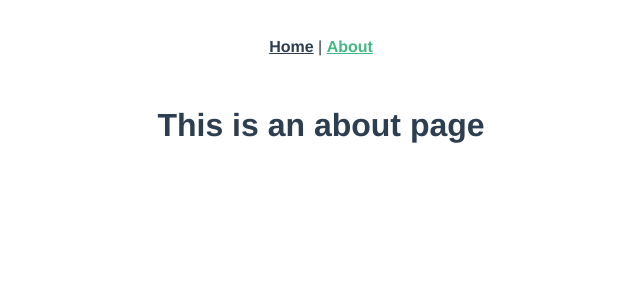
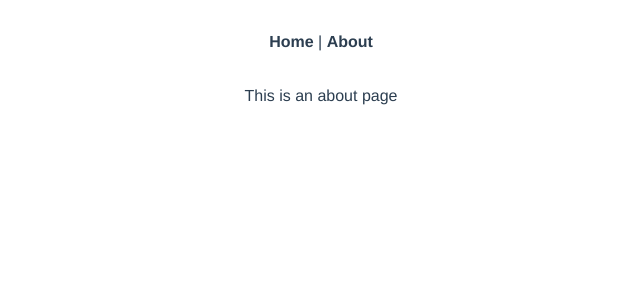
Before and after one commit to SE-Projekt-BDE-Frontend/todo-prototype, a Vue app: page /#/about in a window 1280 px wide. Shown: the top 300 px of the page, without its empty margins (319-959 px from the left). Built offline with nearby package versions, Linux system fonts and the light colour scheme.

Commit message:
feat(css): add tailwindcss

```diff
--- a/package.json
+++ b/package.json
@@ -29,12 +29,15 @@
     "@vue/eslint-config-prettier": "^6.0.0",
     "@vue/eslint-config-typescript": "^5.0.2",
     "@vue/test-utils": "^2.0.0-0",
+    "autoprefixer": "^9.8.6",
     "eslint": "^6.7.2",
     "eslint-plugin-prettier": "^3.1.3",
     "eslint-plugin-vue": "^7.0.0-0",
+    "postcss": "^7.0.35",
     "prettier": "^2.2.1",
     "sass": "^1.26.5",
     "sass-loader": "^8.0.2",
+    "tailwindcss": "npm:@tailwindcss/postcss7-compat@^2.0.2",
     "typescript": "~3.9.3",
     "vue-jest": "^5.0.0-0"
   }
--- /dev/null
+++ b/postcss.config.js
@@ -0,0 +1,6 @@
+module.exports = {
+  plugins: {
+    tailwindcss: {},
+    autoprefixer: {},
+  },
+}
--- a/src/App.vue
+++ b/src/App.vue
@@ -7,6 +7,10 @@
 </template>
 
 <style lang="scss">
+@tailwind base;
+@tailwind components;
+@tailwind utilities;
+
 #app {
   font-family: Avenir, Helvetica, Arial, sans-serif;
   -webkit-font-smoothing: antialiased;
--- /dev/null
+++ b/tailwind.config.js
@@ -0,0 +1,11 @@
+module.exports = {
+  purge: ["./src/**/*.{vue,js,ts,jsx,tsx}"],
+  darkMode: false, // or 'media' or 'class'
+  theme: {
+    extend: {},
+  },
+  variants: {
+    extend: {},
+  },
+  plugins: [],
+}
```
Also changed, not shown: 1 other file (tests, documents, lock files or other folders).
